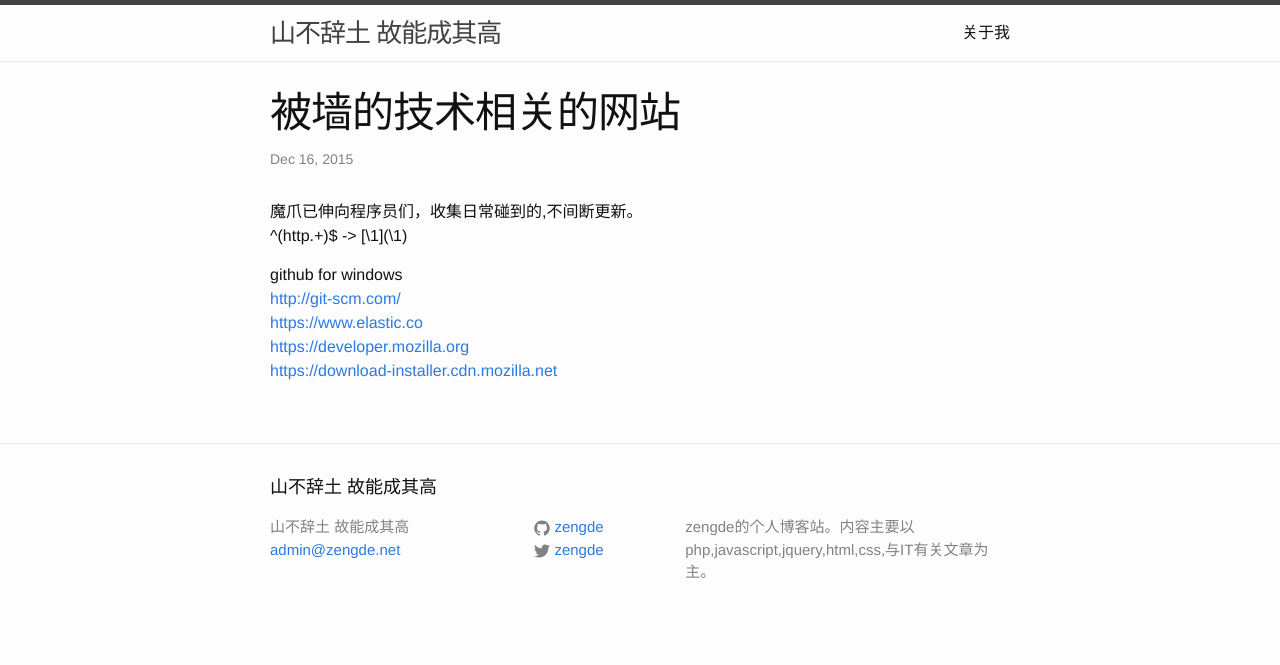
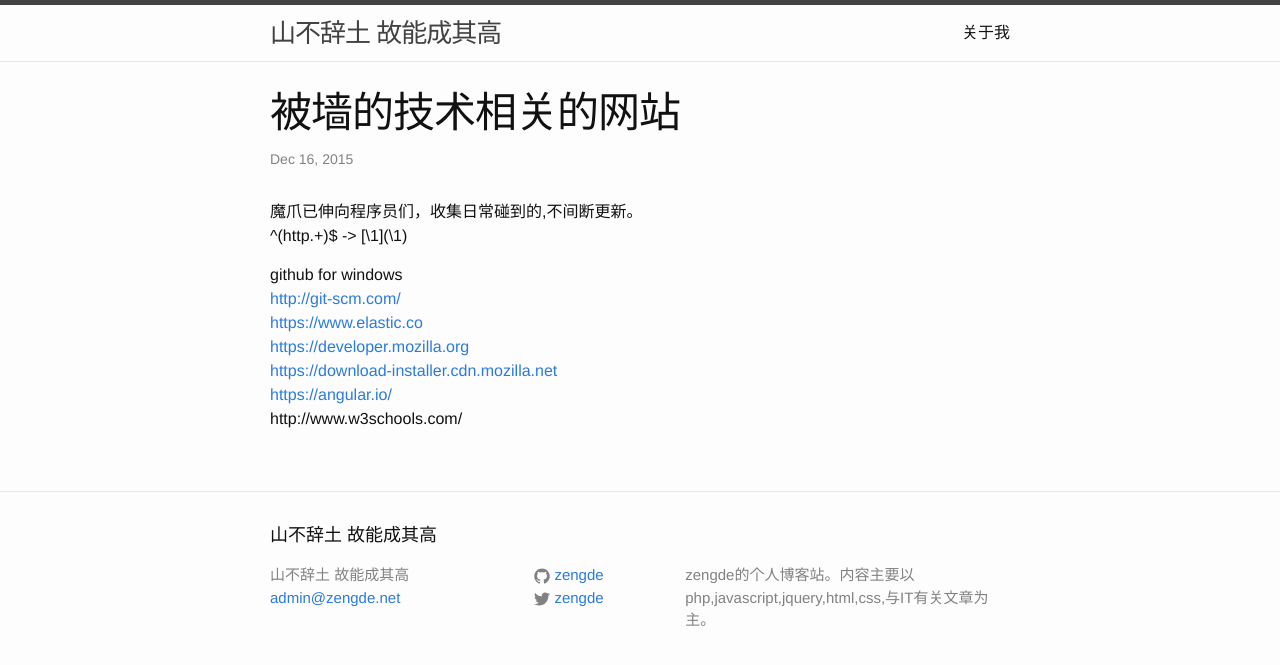
Before and after one commit to zengde/zengde.github.io, a Jekyll site: the page built from _posts/2015-12-16-blocked-tech-links.markdown, in a window 1280 px wide. Shown: the top 665 px of the page. Built offline with Jekyll 4.4.1, drawn with Linux system fonts in a browser that asks for light colours; some of the changed lines change nothing that is shown.

Commit message:
update post

```diff
--- a/_posts/2015-12-16-blocked-tech-links.markdown
+++ b/_posts/2015-12-16-blocked-tech-links.markdown
@@ -12,3 +12,5 @@ github for windows
 [https://www.elastic.co](https://www.elastic.co)
 [https://developer.mozilla.org](https://developer.mozilla.org)
 [https://download-installer.cdn.mozilla.net](https://download-installer.cdn.mozilla.net)
+[https://angular.io/](https://angular.io/)
+http://www.w3schools.com/
```
Also changed, not shown: favicon.ico (added).
